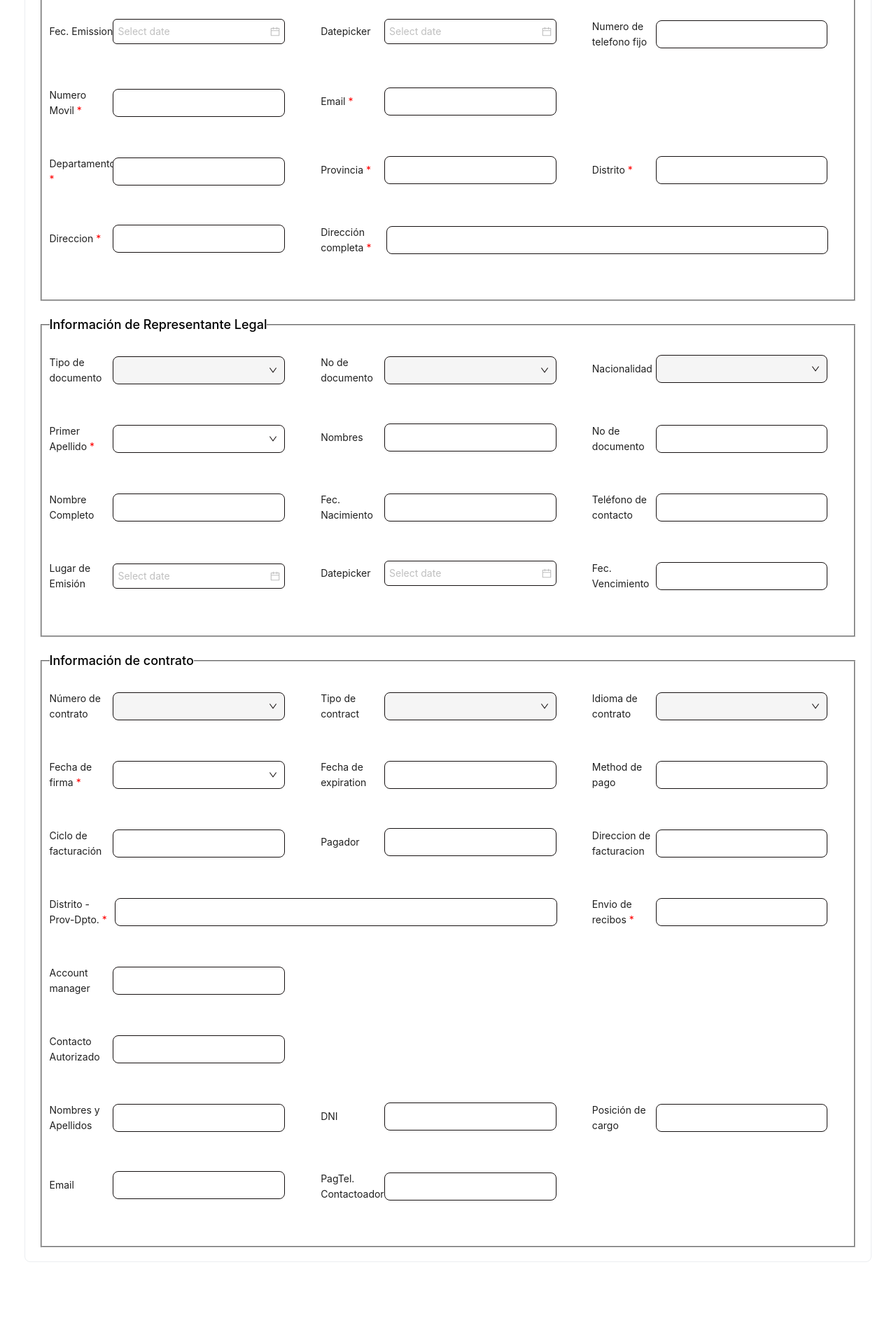
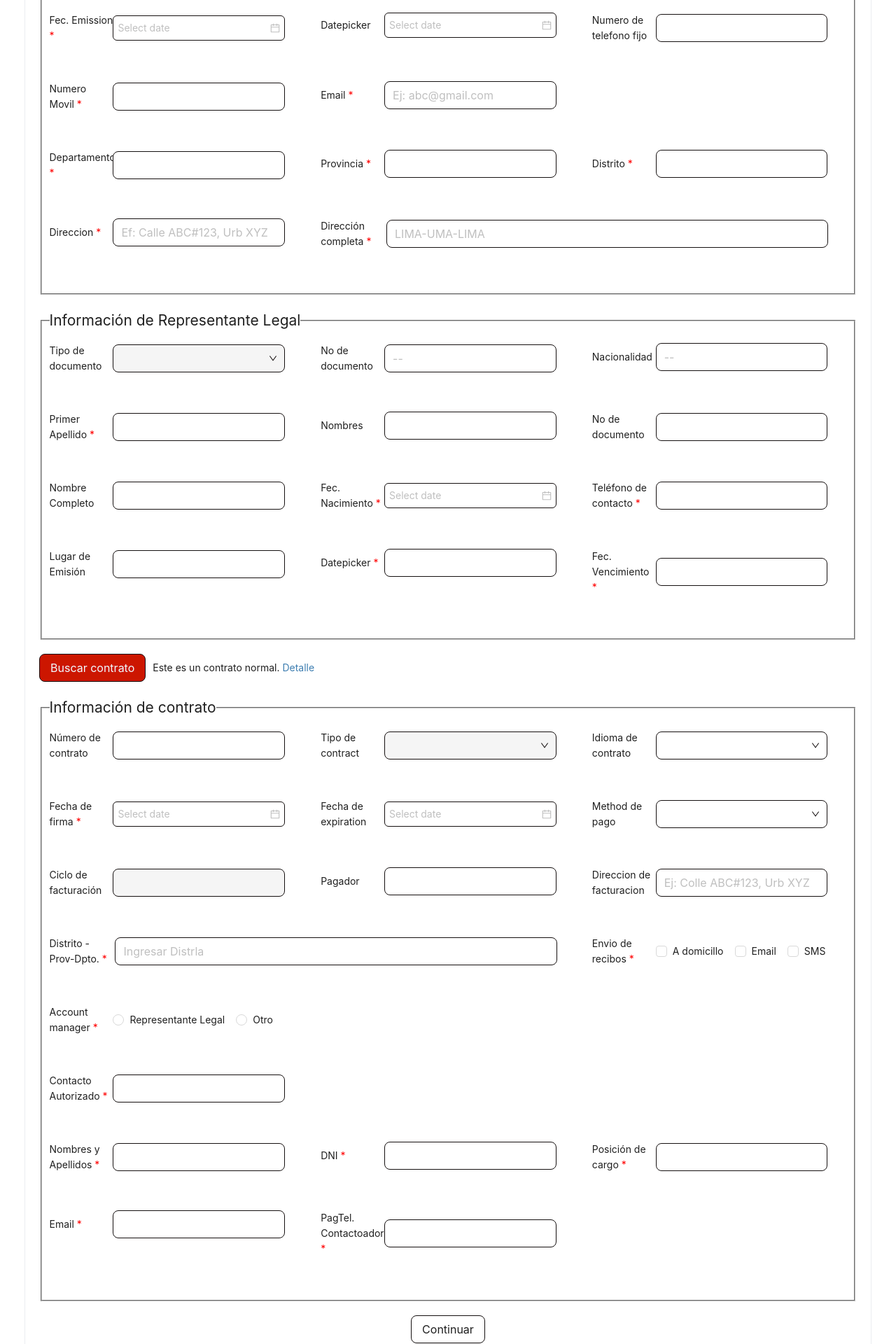
Before and after one commit to TungAn5055/massive-connection, a React (Vite) app: page /customer-information in a window 1280 px wide. Shown: the part 560-2480 px from the top of the page at 70% size. Before the commit the page ends 2388 px from the top, so only its background shows below. Built offline with nearby package versions, Linux system fonts and the light colour scheme.

Commit message:
Add code page customer-information

```diff
--- a/src/components/customer-infomation/CustomerInfoTab.tsx
+++ b/src/components/customer-infomation/CustomerInfoTab.tsx
@@ -1,14 +1,19 @@
 import React, { useMemo, useState } from 'react'
 import { Button, Col, Form, Input, Row, Select } from 'antd'
-import { FormText } from '@/pages/cusotmer-infomation/form/text'
-import { FormSelect } from '@/pages/cusotmer-infomation/form/select'
-import { FormDate } from '@/pages/cusotmer-infomation/form/date'
+import { FormText } from '@/components/customer-infomation/form/text'
+import { FormSelect } from '@/components/customer-infomation/form/select'
+import { FormDate } from '@/components/customer-infomation/form/date'
+import {FormCheckBox} from "@/components/customer-infomation/form/checkbox.tsx";
+import {FormRadio} from "@/components/customer-infomation/form/radio.tsx";
 
-const CustomerInfoTab: React.FC = ({ dataInfo, setDataInfo }) => {
+const CustomerInfoTab: React.FC = ({ dataInfo, setDataInfo, setActiveTab }) => {
+  const onNextStep = () => {
+    setActiveTab((prev) => (parseInt(prev) + 1).toString())
+  }
   return (
     <>
       {/*form 1*/}
-      <Form className={'form-search-customer'} name='advanced_search'>
+      <form className={'form-search-customer'} name='advanced_search'>
         <fieldset>
           <legend>Información de cliente</legend>
           {/*line 1*/}
@@ -20,6 +25,7 @@ const CustomerInfoTab: React.FC = ({ dataInfo, setDataInfo }) => {
                 attribute={''}
                 title={'Tipo de cliente'}
                 isDisabled={true}
+                isRequired={true}
               />
             </Col>
             <Col span={8}></Col>
@@ -34,7 +40,7 @@ const CustomerInfoTab: React.FC = ({ dataInfo, setDataInfo }) => {
                 setData={setDataInfo}
                 attribute={''}
                 title={'Tipo de documento'}
-                isRequired={true}
+                isDisabled={true}
               />
             </Col>
             <Col span={8}>
@@ -57,7 +63,6 @@ const CustomerInfoTab: React.FC = ({ dataInfo, setDataInfo }) => {
                 setData={setDataInfo}
                 attribute={''}
                 title={'Razon Social'}
-                isRequired={false}
               />
             </Col>
             <Col span={8}>
@@ -66,7 +71,6 @@ const CustomerInfoTab: React.FC = ({ dataInfo, setDataInfo }) => {
                 setData={setDataInfo}
                 attribute={''}
                 title={'Campo de activated'}
-                isRequired={false}
               />
             </Col>
             <Col span={8}></Col>
@@ -80,7 +84,7 @@ const CustomerInfoTab: React.FC = ({ dataInfo, setDataInfo }) => {
                 setData={setDataInfo}
                 attribute={''}
                 title={'Fec. Emission'}
-                isRequired={false}
+                isRequired={true}
               />
             </Col>
             <Col span={8}>
@@ -89,7 +93,6 @@ const CustomerInfoTab: React.FC = ({ dataInfo, setDataInfo }) => {
                 setData={setDataInfo}
                 attribute={'Fec. Vencimiento'}
                 title={'Datepicker'}
-                isRequired={false}
               />
             </Col>
             <Col span={8}>
@@ -98,7 +101,6 @@ const CustomerInfoTab: React.FC = ({ dataInfo, setDataInfo }) => {
                 setData={setDataInfo}
                 attribute={''}
                 title={'Numero de telefono fijo'}
-                isRequired={false}
               />
             </Col>
           </Row>
@@ -109,7 +111,7 @@ const CustomerInfoTab: React.FC = ({ dataInfo, setDataInfo }) => {
               <FormText data={dataInfo} setData={setDataInfo} attribute={''} title={'Numero Movil'} isRequired={true} />
             </Col>
             <Col span={8}>
-              <FormText data={dataInfo} setData={setDataInfo} attribute={''} title={'Email'} isRequired={true} />
+              <FormText data={dataInfo} setData={setDataInfo} attribute={''} title={'Email'} isRequired={true} placeholder={"Ej: abc@gmail.com "}/>
             </Col>
             <Col span={8}></Col>
           </Row>
@@ -130,7 +132,7 @@ const CustomerInfoTab: React.FC = ({ dataInfo, setDataInfo }) => {
           {/*line 7*/}
           <Row gutter={24} style={{ marginBottom: '30px' }}>
             <Col span={8}>
-              <FormText data={dataInfo} setData={setDataInfo} attribute={''} title={'Direccion'} isRequired={true} />
+              <FormText data={dataInfo} setData={setDataInfo} attribute={''} title={'Direccion'} isRequired={true} placeholder={"Ef: Calle ABC#123, Urb XYZ"} />
             </Col>
             <Col span={16}>
               <FormText
@@ -140,14 +142,15 @@ const CustomerInfoTab: React.FC = ({ dataInfo, setDataInfo }) => {
                 title={'Dirección completa'}
                 isRequired={true}
                 isCustomSpan={true}
+                placeholder={"LIMA-UMA-LIMA"}
               />
             </Col>
           </Row>
         </fieldset>
-      </Form>
+      </form>
 
       {/*form 2*/}
-      <Form className={'form-search-customer'} name='advanced_search'>
+      <form className={'form-search-customer'} name='advanced_search'>
         <fieldset>
           <legend>Información de Representante Legal</legend>
           {/*line 1*/}
@@ -162,21 +165,21 @@ const CustomerInfoTab: React.FC = ({ dataInfo, setDataInfo }) => {
               />
             </Col>
             <Col span={8}>
-              <FormSelect
+              <FormText
                 data={dataInfo}
                 setData={setDataInfo}
                 attribute={''}
                 title={'No de documento'}
-                isDisabled={true}
+                placeholder={"--"}
               />
             </Col>
             <Col span={8}>
-              <FormSelect
+              <FormText
                 data={dataInfo}
                 setData={setDataInfo}
                 attribute={''}
                 title={'Nacionalidad'}
-                isDisabled={true}
+                placeholder={"--"}
               />
             </Col>
           </Row>
@@ -184,7 +187,7 @@ const CustomerInfoTab: React.FC = ({ dataInfo, setDataInfo }) => {
           {/*line 2*/}
           <Row gutter={24} style={{ marginBottom: '30px' }}>
             <Col span={8}>
-              <FormSelect
+              <FormText
                 data={dataInfo}
                 setData={setDataInfo}
                 attribute={''}
@@ -214,16 +217,15 @@ const CustomerInfoTab: React.FC = ({ dataInfo, setDataInfo }) => {
                 setData={setDataInfo}
                 attribute={''}
                 title={'Nombre Completo'}
-                isRequired={false}
               />
             </Col>
             <Col span={8}>
-              <FormText
+              <FormDate
                 data={dataInfo}
                 setData={setDataInfo}
                 attribute={''}
                 title={'Fec. Nacimiento'}
-                isRequired={false}
+                isRequired={true}
               />
             </Col>
             <Col span={8}>
@@ -232,7 +234,7 @@ const CustomerInfoTab: React.FC = ({ dataInfo, setDataInfo }) => {
                 setData={setDataInfo}
                 attribute={''}
                 title={'Teléfono de contacto'}
-                isRequired={false}
+                isRequired={true}
               />
             </Col>
           </Row>
@@ -240,21 +242,20 @@ const CustomerInfoTab: React.FC = ({ dataInfo, setDataInfo }) => {
           {/*line 4*/}
           <Row gutter={24} style={{ marginBottom: '30px' }}>
             <Col span={8}>
-              <FormDate
+              <FormText
                 data={dataInfo}
                 setData={setDataInfo}
                 attribute={''}
                 title={'Lugar de Emisión'}
-                isRequired={false}
               />
             </Col>
             <Col span={8}>
-              <FormDate
+              <FormText
                 data={dataInfo}
                 setData={setDataInfo}
                 attribute={'Fec. Emisión'}
                 title={'Datepicker'}
-                isRequired={false}
+                isRequired={true}
               />
             </Col>
             <Col span={8}>
@@ -263,26 +264,33 @@ const CustomerInfoTab: React.FC = ({ dataInfo, setDataInfo }) => {
                 setData={setDataInfo}
                 attribute={''}
                 title={'Fec. Vencimiento'}
-                isRequired={false}
+                isRequired={true}
               />
             </Col>
           </Row>
         </fieldset>
-      </Form>
+      </form>
 
+      <div className={"button-title"}>
+        <Button type='default' size={'large'} htmlType='submit'>
+          Buscar contrato
+        </Button>
+        <span style={{ marginLeft: "10px"}}>
+          Este es un contrato normal.  <a href={''} target='_blank' style={{ color: "#3e7eb1"}}>Detalle</a>
+        </span>
+      </div>
       {/*form 3*/}
-      <Form className={'form-search-customer'} name='advanced_search'>
+      <form className={'form-search-customer'} name='advanced_search'>
         <fieldset>
-          <legend>Información de contrato</legend>
+        <legend>Información de contrato</legend>
           {/*line 1*/}
           <Row gutter={24} style={{ marginBottom: '30px' }}>
             <Col span={8}>
-              <FormSelect
+              <FormText
                 data={dataInfo}
                 setData={setDataInfo}
                 attribute={''}
                 title={'Número de contrato'}
-                isDisabled={true}
               />
             </Col>
             <Col span={8}>
@@ -300,7 +308,6 @@ const CustomerInfoTab: React.FC = ({ dataInfo, setDataInfo }) => {
                 setData={setDataInfo}
                 attribute={''}
                 title={'Idioma de contrato'}
-                isDisabled={true}
               />
             </Col>
           </Row>
@@ -308,7 +315,7 @@ const CustomerInfoTab: React.FC = ({ dataInfo, setDataInfo }) => {
           {/*line 2*/}
           <Row gutter={24} style={{ marginBottom: '30px' }}>
             <Col span={8}>
-              <FormSelect
+              <FormDate
                 data={dataInfo}
                 setData={setDataInfo}
                 attribute={''}
@@ -317,21 +324,19 @@ const CustomerInfoTab: React.FC = ({ dataInfo, setDataInfo }) => {
               />
             </Col>
             <Col span={8}>
-              <FormText
+              <FormDate
                 data={dataInfo}
                 setData={setDataInfo}
                 attribute={''}
                 title={'Fecha de expiration'}
-                isRequired={false}
               />
             </Col>
             <Col span={8}>
-              <FormText
+              <FormSelect
                 data={dataInfo}
                 setData={setDataInfo}
                 attribute={''}
                 title={'Method de pago'}
-                isRequired={false}
               />
             </Col>
           </Row>
@@ -344,7 +349,7 @@ const CustomerInfoTab: React.FC = ({ dataInfo, setDataInfo }) => {
                 setData={setDataInfo}
                 attribute={''}
                 title={'Ciclo de facturación'}
-                isRequired={false}
+                isDisabled={true}
               />
             </Col>
             <Col span={8}>
@@ -356,7 +361,7 @@ const CustomerInfoTab: React.FC = ({ dataInfo, setDataInfo }) => {
                 setData={setDataInfo}
                 attribute={''}
                 title={'Direccion de facturacion'}
-                isRequired={false}
+                placeholder={"Ej: Colle ABC#123, Urb XYZ"}
               />
             </Col>
           </Row>
@@ -371,10 +376,11 @@ const CustomerInfoTab: React.FC = ({ dataInfo, setDataInfo }) => {
                 title={'Distrito - Prov-Dpto.'}
                 isRequired={true}
                 isCustomSpan={true}
+                placeholder={"Ingresar Distrla"}
               />
             </Col>
             <Col span={8}>
-              <FormText
+              <FormCheckBox
                 data={dataInfo}
                 setData={setDataInfo}
                 attribute={''}
@@ -387,12 +393,12 @@ const CustomerInfoTab: React.FC = ({ dataInfo, setDataInfo }) => {
           {/*line 5*/}
           <Row gutter={24} style={{ marginBottom: '30px' }}>
             <Col span={8}>
-              <FormText
+              <FormRadio
                 data={dataInfo}
                 setData={setDataInfo}
                 attribute={''}
                 title={'Account manager'}
-                isRequired={false}
+                isRequired={true}
               />
             </Col>
           </Row>
@@ -405,7 +411,7 @@ const CustomerInfoTab: React.FC = ({ dataInfo, setDataInfo }) => {
                 setData={setDataInfo}
                 attribute={''}
                 title={'Contacto Autorizado'}
-                isRequired={false}
+                isRequired={true}
               />
             </Col>
           </Row>
@@ -418,11 +424,11 @@ const CustomerInfoTab: React.FC = ({ dataInfo, setDataInfo }) => {
                 setData={setDataInfo}
                 attribute={''}
                 title={'Nombres y Apellidos'}
-                isRequired={false}
+                isRequired={true}
               />
             </Col>
             <Col span={8}>
-              <FormText data={dataInfo} setData={setDataInfo} attribute={''} title={'DNI'} isRequired={false} />
+              <FormText data={dataInfo} setData={setDataInfo} attribute={''} title={'DNI'} isRequired={true} />
             </Col>
             <Col span={8}>
               <FormText
@@ -430,7 +436,7 @@ const CustomerInfoTab: React.FC = ({ dataInfo, setDataInfo }) => {
                 setData={setDataInfo}
                 attribute={''}
                 title={'Posición de cargo'}
-                isRequired={false}
+                isRequired={true}
               />
             </Col>
           </Row>
@@ -438,7 +444,7 @@ const CustomerInfoTab: React.FC = ({ dataInfo, setDataInfo }) => {
           {/*line 8*/}
           <Row gutter={24} style={{ marginBottom: '30px' }}>
             <Col span={8}>
-              <FormText data={dataInfo} setData={setDataInfo} attribute={''} title={'Email'} isRequired={false} />
+              <FormText data={dataInfo} setData={setDataInfo} attribute={''} title={'Email'} isRequired={true} />
             </Col>
             <Col span={8}>
               <FormText
@@ -446,13 +452,20 @@ const CustomerInfoTab: React.FC = ({ dataInfo, setDataInfo }) => {
                 setData={setDataInfo}
                 attribute={''}
                 title={'PagTel. Contactoador'}
-                isRequired={false}
+                isRequired={true}
               />
             </Col>
             <Col span={8}></Col>
           </Row>
         </fieldset>
-      </Form>
+      </form>
+
+      <div className={"display-flex-center button-continue"}>
+        <Button type='default' size={'large'} onClick={onNextStep}>
+          Continuar
+        </Button>
+      </div>
+
     </>
   )
 }
--- a/src/components/customer-infomation/LineInfoTab.tsx
+++ b/src/components/customer-infomation/LineInfoTab.tsx
@@ -1,8 +1,6 @@
 import React, { useMemo, useState } from 'react'
 import { Button, Col, Form, Input, Row, Select, Table } from 'antd'
-import { FormText } from '@/pages/cusotmer-infomation/form/text'
-import { FormSelect } from '@/pages/cusotmer-infomation/form/select'
-import { FormDate } from '@/pages/cusotmer-infomation/form/date'
+import { FormSelect } from '@/components/customer-infomation/form/select'
 import Column from 'antd/es/table/Column'
 import { EmptyUI } from '@/components/ui-source/empty'
 import { NO_DATA } from '@/ultils/constants'
--- /dev/null
+++ b/src/components/customer-infomation/form/checkbox.tsx
@@ -0,0 +1,57 @@
+import  { useState, useEffect } from 'react'
+import { Col, Row, Form, Checkbox } from 'antd'
+
+export const FormCheckBox = ({ data, setData, attribute, isDisabled = false, title, isRequired = false }) => {
+  const [value, setValue] = useState(null)
+  const [errorValue, setErrorValue] = useState(false)
+
+  const options = [
+    {
+      label: 'A domicillo',
+      value: '1',
+    },
+    {
+      label: 'Email',
+      value: '2',
+    },
+    {
+      label: 'SMS',
+      value: '3',
+    },
+  ];
+
+  const onChange = (e) => {
+    if (e.target.value) {
+      setValue(e.target.value)
+    } else {
+      setErrorValue(true)
+    }
+  }
+  const onBlur = (e) => {
+    if (e.target.value) {
+      setValue(e.target.value.trim())
+    } else {
+      setErrorValue(true)
+    }
+  }
+
+  useEffect(() => {
+    if (data) {
+      setValue(data)
+    }
+  }, [data])
+
+  return (
+    <Form.Item>
+      <Row className={'display-flex'}>
+        <Col span={6}>
+          <span>{title}</span>
+          {isRequired && <span style={{ color: 'red' }}> *</span>}
+        </Col>
+        <Col span={18}>
+          <Checkbox.Group options={options} defaultValue={['Apple']} onChange={onChange} />
+        </Col>
+      </Row>
+    </Form.Item>
+  )
+}
--- /dev/null
+++ b/src/components/customer-infomation/form/date.tsx
@@ -0,0 +1,49 @@
+import React, { useState, useEffect } from 'react'
+import { Col, Row, Select, Form, DatePicker } from 'antd'
+import { FORMAT_DATE } from '@/ultils/constants.ts'
+
+export const FormDate = ({ data, setData, attribute, isDisabled = false, title, isRequired = false }) => {
+  const [value, setValue] = useState(null)
+  const [errorValue, setErrorValue] = useState(false)
+
+  const onChange = (e) => {
+    if (e.target.value) {
+      setValue(e.target.value)
+    } else {
+      setErrorValue(true)
+    }
+  }
+  const onBlur = (e) => {
+    if (e.target.value) {
+      setValue(e.target.value.trim())
+    } else {
+      setErrorValue(true)
+    }
+  }
+
+  useEffect(() => {
+    if (data) {
+      setValue(data)
+    }
+  }, [data])
+
+  return (
+    <Form.Item>
+      <Row className={'display-flex'}>
+        <Col span={6}>
+          <span>{title}</span>
+          {isRequired && <span style={{ color: 'red' }}> *</span>}
+        </Col>
+        <Col span={18}>
+          <DatePicker
+            style={{ width: '90%', padding: '6px' }}
+            // value={moment('')}
+            // onChange={(e) => onChangeSyncDate(e)}
+            // disabledDate={disableActiveTime}
+            format={FORMAT_DATE.DAY_MONTH_YEAR}
+          />
+        </Col>
+      </Row>
+    </Form.Item>
+  )
+}
--- a/src/pages/cusotmer-infomation/form/date.tsx
+++ b/src/components/customer-infomation/form/radio.tsx
@@ -1,8 +1,7 @@
 import React, { useState, useEffect } from 'react'
-import { Col, Row, Select, Form, DatePicker } from 'antd'
-import { FORMAT_DATE } from '@/ultils/constants'
+import {Col, Row, Select, Form, Radio} from 'antd'
 
-export const FormDate = ({ data, setData, attribute, isDisabled = false, title, isRequired = false }) => {
+export const FormRadio = ({ data, setData, attribute, isDisabled = false, title, isRequired = false }) => {
   const [value, setValue] = useState(null)
   const [errorValue, setErrorValue] = useState(false)
 
@@ -35,13 +34,10 @@ export const FormDate = ({ data, setData, attribute, isDisabled = false, title,
           {isRequired && <span style={{ color: 'red' }}> *</span>}
         </Col>
         <Col span={18}>
-          <DatePicker
-            style={{ width: '90%', padding: '6px' }}
-            // value={moment('')}
-            // onChange={(e) => onChangeSyncDate(e)}
-            // disabledDate={disableActiveTime}
-            format={FORMAT_DATE.DAY_MONTH_YEAR}
-          />
+          <Radio.Group onChange={onChange} value={value}>
+            <Radio value={1}>Representante Legal</Radio>
+            <Radio value={2}>Otro</Radio>
+          </Radio.Group>
         </Col>
       </Row>
     </Form.Item>
--- a/src/pages/cusotmer-infomation/form/text.tsx
+++ b/src/components/customer-infomation/form/text.tsx
@@ -8,7 +8,8 @@ export const FormText = ({
   isDisabled = false,
   title,
   isRequired = false,
-  isCustomSpan = false
+  isCustomSpan = false,
+  placeholder = null
 }) => {
   const [value, setValue] = useState(null)
   const [errorValue, setErrorValue] = useState(false)
@@ -50,7 +51,7 @@ export const FormText = ({
               width: isCustomSpan ? '96%' : '90%'
             }}
             disabled={isDisabled}
-            // options={options}
+            placeholder={placeholder}
           />
         </Col>
       </Row>
--- a/src/index.css
+++ b/src/index.css
@@ -106,9 +106,31 @@
   justify-content: flex-start;
 }
 
+.display-flex-center {
+  display: flex;
+  align-items: center;
+  justify-content: center;
+}
+
+.button-continue {
+  margin: 10px;
+}
+
 .message-error {
   color: #d71e1f;
   display: flex;
   justify-content: center;
   margin-bottom: 20px;
 }
+
+.button-title {
+  display: flex;
+  align-items: center;
+  justify-content: left;
+  margin: 10px 10px;
+}
+
+.button-title button{
+  background-color: #cc1600;
+  color: aliceblue;
+}
--- a/src/pages/cusotmer-infomation/index.tsx
+++ b/src/pages/cusotmer-infomation/index.tsx
@@ -52,7 +52,7 @@ const CustomerInformation: React.FC = () => {
               }
               key='1'
             >
-              <CustomerInfoTab dataInfo={dataInfo} setDataInfo={setDataInfo} />
+              <CustomerInfoTab dataInfo={dataInfo} setDataInfo={setDataInfo} setActiveTab={setActiveTab}/>
             </Tabs.TabPane>
             <Tabs.TabPane
               tab={
--- a/src/pages/new-postpaid-connection/index.tsx
+++ b/src/pages/new-postpaid-connection/index.tsx
@@ -1,6 +1,6 @@
 import React, { useMemo, useState } from 'react'
-import { FolderOpenFilled } from '@ant-design/icons'
 import { Button, Col, Form, Input, Row, Select, Space } from 'antd'
+import {FolderOpenFilled} from "@ant-design/icons";
 
 const NewPostpaidConnection: React.FC = () => {
   const [valueType, setValueType] = useState(null)
@@ -40,6 +40,22 @@ const NewPostpaidConnection: React.FC = () => {
 
   return (
     <>
+      <Row className='site-page-header'>
+        <Col span={8} className='display-flex header-icon'>
+          <FolderOpenFilled style={{fontSize: '30px', color: '#000000'}} twoToneColor='#eb2f96'/>
+          <span className='page-header-heading-title'>Request new postpaid connection</span>
+        </Col>
+        <Col span={5} className='header-highlight-link grid'>
+          <a href={'http://www.sunat.gob.pe/cl-ti-itmrconsruc/jcrS00Alias'} target='_blank'>
+            RUC Information
+          </a>
+          <a href={'https://cel.reniec.gob.pe/valreg/valreg.do\n'} target='_blank'>
+            DNI information
+          </a>
+        </Col>
+      </Row>
+
+
       <Row className='site-page-content'>
         <Form
           className={'form-search-customer'}
```
Also changed, not shown: src/pages/Postpaid.tsx (added, +128 -0 lines), src/components/customer-infomation/form/select.tsx (renamed from src/pages/cusotmer-infomation/form/select.tsx).
